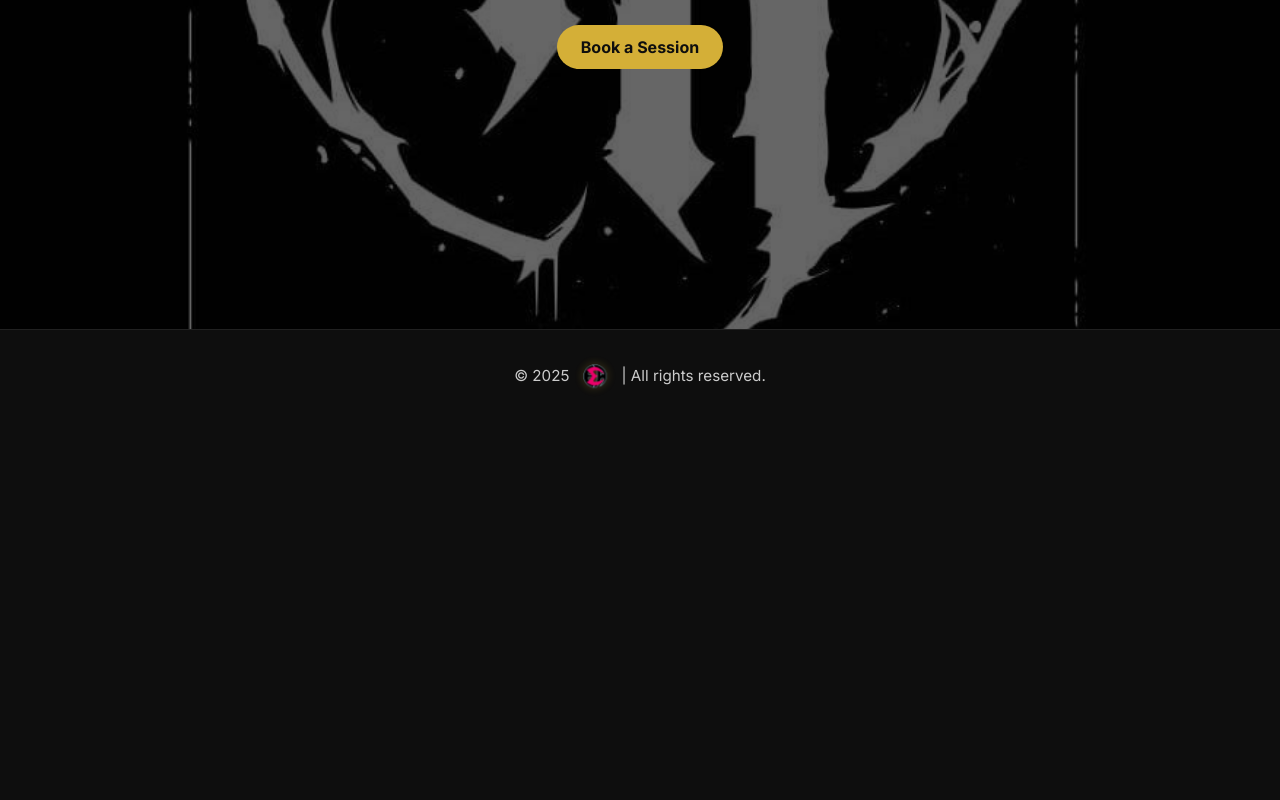
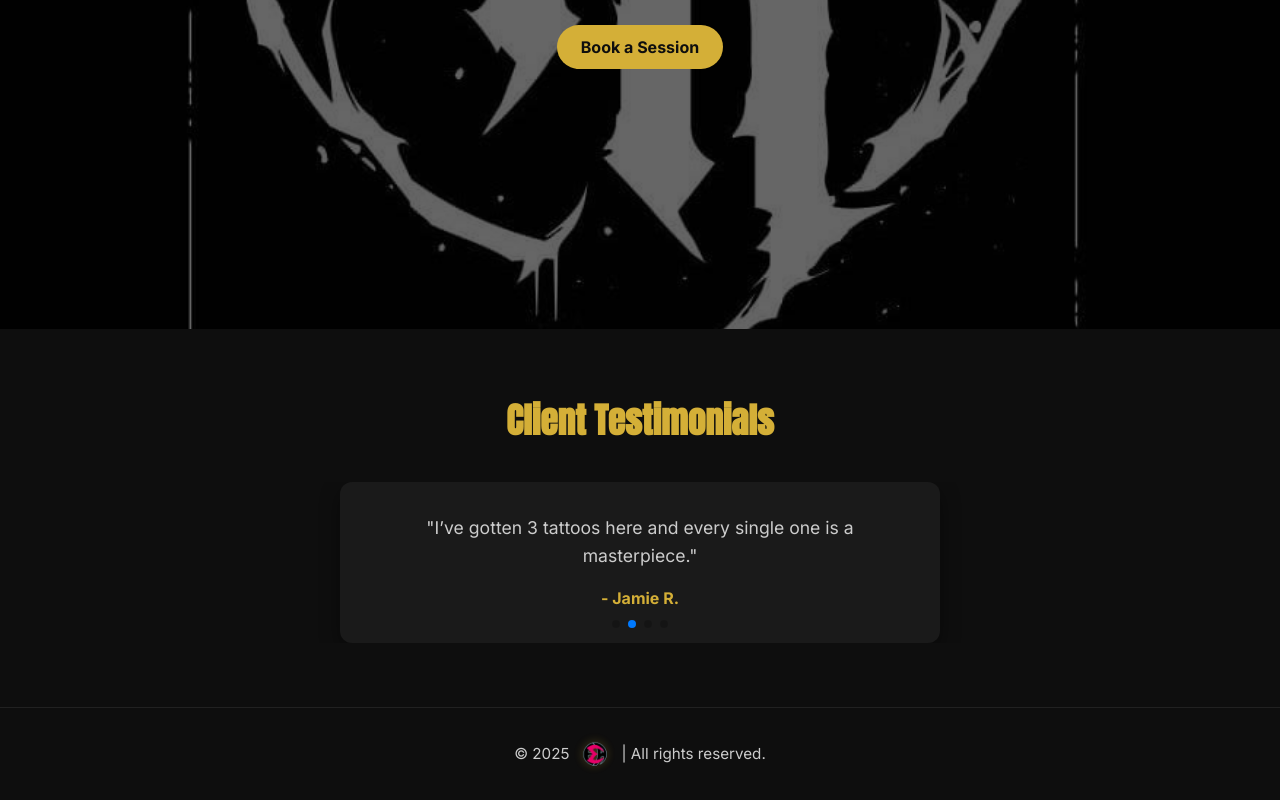
Before and after one commit to estelo2jz/tattoo-ricks, a React (Create React App) app: page / in a window 1280 px wide. Shown: the part 491-1291 px from the top of the page. Before the commit the page ends 913 px from the top, so only its background shows below. Built offline with nearby package versions, Linux system fonts and the light colour scheme.

Commit message:
added Testimonials

```diff
--- a/package.json
+++ b/package.json
@@ -7,13 +7,17 @@
     "@testing-library/jest-dom": "^6.6.3",
     "@testing-library/react": "^16.3.0",
     "@testing-library/user-event": "^13.5.0",
+    "date-fns": "^4.1.0",
     "framer-motion": "^12.18.1",
     "react": "^19.1.0",
+    "react-datepicker": "^8.4.0",
     "react-dom": "^19.1.0",
+    "react-helmet": "^6.1.0",
     "react-icons": "^5.5.0",
     "react-router-dom": "^7.6.2",
     "react-scripts": "5.0.1",
     "sass": "^1.89.2",
+    "swiper": "^11.2.8",
     "web-vitals": "^2.1.4"
   },
   "scripts": {
--- a/src/components/Hero/Hero.jsx
+++ b/src/components/Hero/Hero.jsx
@@ -1,26 +1,29 @@
 import React from "react";
-import { Link } from "react-router-dom"; // ✅ Correct import here
+import { motion } from "framer-motion";
+import { Link } from "react-router-dom";
 import "./Hero.scss";
 import heroBg from "../../assets/RN.jpeg";
 
 const Hero = () => {
   return (
-    <section
+    <motion.section
       className="hero"
       style={{ backgroundImage: `url(${heroBg})` }}
+      initial={{ opacity: 0, y: 50 }}
+      whileInView={{ opacity: 1, y: 0 }}
+      transition={{ duration: 0.8 }}
+      viewport={{ once: true }}
     >
       <div className="hero__overlay">
         <div className="hero__content">
-          <h1>Ink Yor Vision</h1>
+          <h1>Ink That Tells Your Story</h1>
           <p>Custom tattoos by an artist who lives to bring your vision to life.</p>
-
-          {/* ✅ Wrap the button in Link */}
           <Link to="/booking">
             <button>Book a Session</button>
           </Link>
         </div>
       </div>
-    </section>
+    </motion.section>
   );
 };
 
--- a/src/components/TattooCard/TattooCard.jsx
+++ b/src/components/TattooCard/TattooCard.jsx
@@ -4,9 +4,16 @@ import "./TattooCard.scss";
 
 const TattooCard = ({ tattoo }) => {
   return (
-    <motion.div
+    <motion.section
+      className="about"
+      initial={{ opacity: 0, y: 60 }}
+      whileInView={{ opacity: 1, y: 0 }}
+      transition={{ duration: 0.6 }}
+      viewport={{ once: true }}
+    >
+      <div
         className="tattoo-card"
-      initial={{ opacity: 0, y: 50 }}
+        initial={{ opacity: 0, y: 40 }}
         whileInView={{ opacity: 1, y: 0 }}
         transition={{ duration: 0.5 }}
         viewport={{ once: true }}
@@ -18,7 +25,8 @@ const TattooCard = ({ tattoo }) => {
         <div className="tattoo-card__info">
           <h3>{tattoo.title}</h3>
         </div>
-    </motion.div>
+      </div>
+    </motion.section>
   );
 };
 
--- /dev/null
+++ b/src/components/Testimonials/Testimonials.jsx
@@ -0,0 +1,52 @@
+import React from "react";
+import { Swiper, SwiperSlide } from "swiper/react";
+import { Pagination, Autoplay } from "swiper/modules";
+import "swiper/css";
+import "swiper/css/pagination";
+import "./Testimonials.scss";
+
+const testimonials = [
+  {
+    name: "Alex M.",
+    text: "Ricks is the only artist I trust with my skin. His work is absolutely stunning.",
+  },
+  {
+    name: "Jamie R.",
+    text: "I’ve gotten 3 tattoos here and every single one is a masterpiece.",
+  },
+  {
+    name: "Sasha B.",
+    text: "Incredible detail and precision. The booking process was smooth too!",
+  },
+  {
+    name: "Derrick H.",
+    text: "Top-tier talent. Ricks listens to your ideas and makes them better.",
+  },
+];
+
+const Testimonials = () => {
+  return (
+    <section className="testimonials">
+      <h2>Client Testimonials</h2>
+      <Swiper
+        modules={[Pagination, Autoplay]}
+        pagination={{ clickable: true }}
+        autoplay={{ delay: 5000 }}
+        loop={true}
+        spaceBetween={30}
+        slidesPerView={1}
+      >
+        {testimonials.map((item, index) => (
+          <SwiperSlide key={index}>
+            <div className="testimonial">
+              <p>"{item.text}"</p>
+              <h4>- {item.name}</h4>
+            </div>
+          </SwiperSlide>
+        ))}
+      </Swiper>
+    </section>
+  );
+};
+
+export default Testimonials;
--- /dev/null
+++ b/src/components/Testimonials/Testimonials.scss
@@ -0,0 +1,35 @@
+.testimonials {
+  background-color: #0e0e0e;
+  color: #f5f5f5;
+  padding: 4rem 2rem;
+  text-align: center;
+
+  h2 {
+    font-size: 2.2rem;
+    font-family: 'Anton', sans-serif;
+    color: #d4af37;
+    margin-bottom: 2rem;
+  }
+
+  .testimonial {
+    max-width: 600px;
+    margin: 0 auto;
+    background: #1a1a1a;
+    padding: 2rem;
+    border-radius: 12px;
+    box-shadow: 0 8px 20px rgba(0, 0, 0, 0.4);
+    animation: fadeIn 0.6s ease;
+
+    p {
+      font-size: 1.1rem;
+      color: #ccc;
+      margin-bottom: 1rem;
+    }
+
+    h4 {
+      color: #d4af37;
+      font-weight: 600;
+      font-size: 1rem;
+    }
+  }
+}
--- a/src/pages/Booking/Booking.jsx
+++ b/src/pages/Booking/Booking.jsx
@@ -1,8 +1,11 @@
 import React, { useState } from "react";
+import DatePicker from "react-datepicker";
+import "react-datepicker/dist/react-datepicker.css";
 import "./Booking.scss";
 
 const Booking = () => {
   const [form, setForm] = useState({ name: "", email: "", message: "" });
+  const [selectedDate, setSelectedDate] = useState(null);
   const [status, setStatus] = useState("");
 
   const handleChange = (e) => {
@@ -13,23 +16,26 @@ const Booking = () => {
     e.preventDefault();
     setStatus("Sending...");
 
-    const res = await fetch("https://formspree.io/f/mblyyzlj", { // Replace with your real endpoint
+    const res = await fetch("https://formspree.io/f/YOUR_REAL_ID", {
       method: "POST",
       headers: {
         "Content-Type": "application/json",
+        Accept: "application/json",
       },
       body: JSON.stringify({
-        name: form.name,
         email: form.email,
-        message: form.message,
+        message: `Name: ${form.name}\nDate: ${selectedDate?.toLocaleDateString()}\n\n${form.message}`,
       }),
     });
+
+    const result = await res.json();
 
     if (res.ok) {
       setStatus("Thanks! Your booking request was sent.");
       setForm({ name: "", email: "", message: "" });
+      setSelectedDate(null);
     } else {
-      setStatus("Something went wrong. Please try again later.");
+      setStatus(result.error || "Something went wrong. Please try again later.");
     }
   };
 
@@ -48,11 +54,21 @@ const Booking = () => {
         <input
           type="email"
           name="email"
-          placeholder="Your Email"
+          placeholder="Your Email"wa
           value={form.email}
           onChange={handleChange}
           required
         />
+
+        {/* <DatePicker
+          selected={selectedDate}
+          onChange={(date) => setSelectedDate(date)}
+          placeholderText="Preferred Date"
+          className="booking__date-picker"
+          minDate={new Date()}
+          required
+        /> */}
+
         <textarea
           name="message"
           placeholder="What type of tattoo are you looking for?"
--- a/src/pages/Booking/Booking.scss
+++ b/src/pages/Booking/Booking.scss
@@ -59,3 +59,14 @@
   font-size: 1rem;
   text-align: center;
 }
+
+
+.booking__date-picker {
+  padding: 1rem;
+  border-radius: 8px;
+  border: none;
+  font-size: 1rem;
+  background-color: #1a1a1a;
+  color: #f5f5f5;
+  width: 100%;
+}
--- a/src/pages/Home/Home.jsx
+++ b/src/pages/Home/Home.jsx
@@ -1,10 +1,13 @@
 import React from "react";
+
 import Hero from "../../components/Hero/Hero";
+import Testimonials from "../../components/Testimonials/Testimonials";
 
 const Home = () => {
   return (
     <>
       <Hero />
+      <Testimonials />
     </>
   );
 };
```
Also changed, not shown: 1 other file (tests, documents, lock files or other folders). Lines whose indentation alone changed are shown as unchanged.
